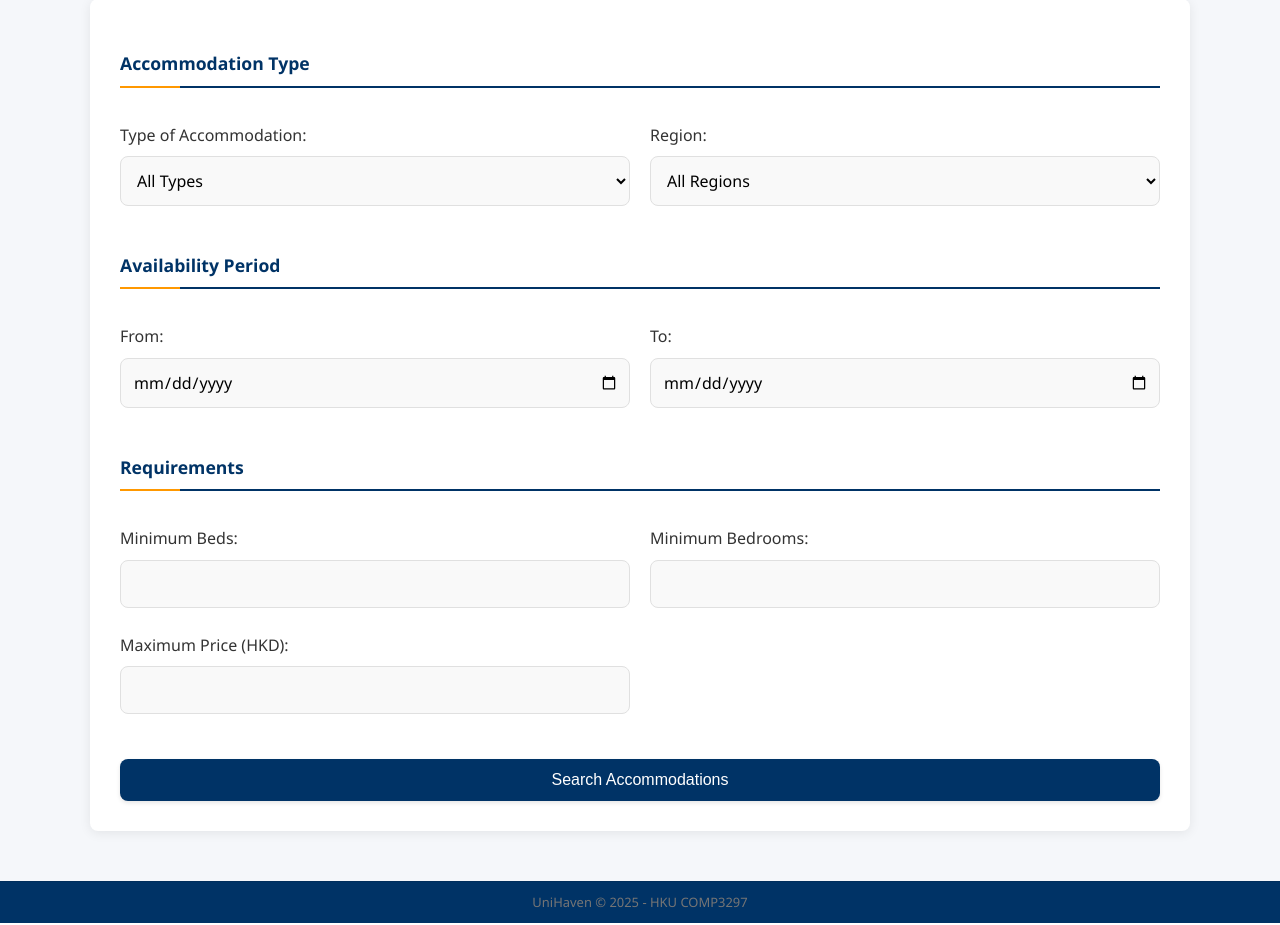
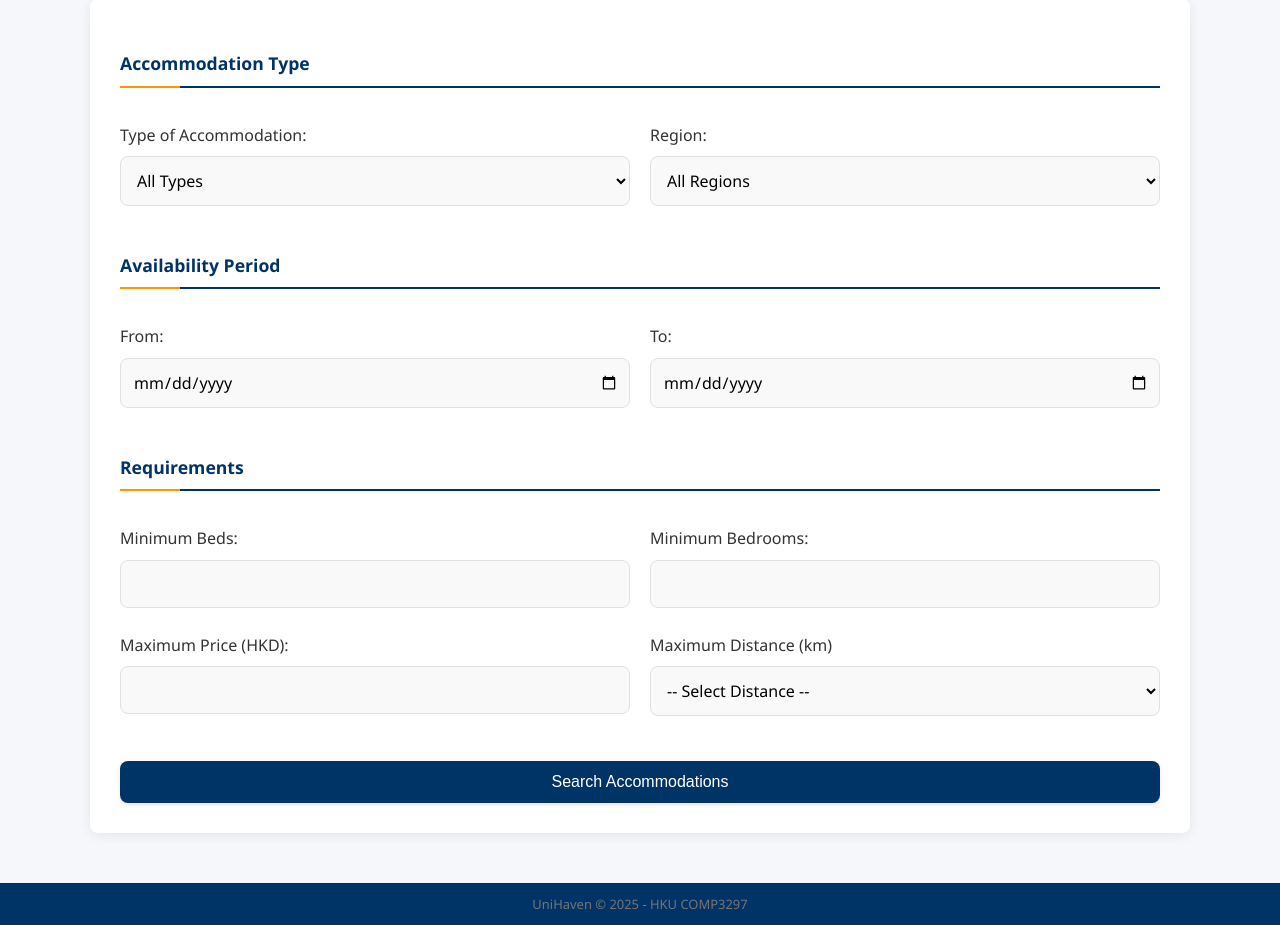
Before and after one commit to GuiyinTIAN/UniHaven, a Django app: page /search-accommodation/ in a window 1280 px wide. Shown: the part 99-1024 px from the top of the page. Run offline with Django 5.2, Linux system fonts and the light colour scheme.

Commit message:
update distance search

```diff
--- a/accommodation/templates/accommodation/search_results.html
+++ b/accommodation/templates/accommodation/search_results.html
@@ -14,9 +14,10 @@
                     <label for="type">Type of Accommodation:</label>
                     <select name="type" id="type">
                         <option value="">All Types</option>
-                        <option value="APARTMENT" {% if accommodation_type == "APARTMENT" %}selected{% endif %}>Apartment</option>
-                        <option value="HOUSE" {% if accommodation_type == "HOUSE" %}selected{% endif %}>House</option>
-                        <option value="HOSTEL" {% if accommodation_type == "HOSTEL" %}selected{% endif %}>Hostel</option>
+                        <option value="APARTMENT">Apartment
+                        </option>
+                        <option value="HOUSE">House</option>
+                        <option value="HOSTEL">Hostel</option>
                     </select>
                 </div>
 
@@ -24,16 +25,17 @@
                     <label for="region">Region:</label>
                     <select name="region" id="region">
                         <option value="">All Regions</option>
-                        <option value="HK" {% if region == "HK" %}selected{% endif %}>Hong Kong Island</option>
-                        <option value="KL" {% if region == "KL" %}selected{% endif %}>Kowloon</option>
-                        <option value="NT" {% if region == "NT" %}selected{% endif %}>New Territories</option>
+                        <option value="HK">Hong Kong Island</option>
+                        <option value="KL">Kowloon</option>
+                        <option value="NT">New Territories</option>
                     </select>
                 </div>
 
                 <div class="section-title">Availability Period</div>
                 <div class="form-group">
                     <label for="available_from">From:</label>
-                    <input type="date" name="available_from" id="available_from" value="{{ available_from|date:'Y-m-d' }}">
+                    <input type="date" name="available_from" id="available_from"
+                        value="{{ available_from|date:'Y-m-d' }}">
                 </div>
 
                 <div class="form-group">
@@ -56,7 +58,16 @@
                     <label for="max_price">Maximum Price (HKD):</label>
                     <input type="number" name="max_price" id="max_price" value="{{ max_price }}" min="0">
                 </div>
-
+                <div class="form-group">
+                    <label for="distance">Maximum Distance (km)</label>
+                    <select id="distance" name="distance">
+                        <option value="">-- Select Distance --</option>
+                        <option value="1">1 km</option>
+                        <option value="5">5 km</option>
+                        <option value="10">10 km</option>
+                        <option value="20">20 km</option>
+                    </select>
+                </div>
                 <div class="submit-row">
                     <button type="submit" class="btn btn-primary btn-full">Search Accommodations</button>
                 </div>
@@ -121,7 +132,7 @@ async function cancelReservation(accommodationId) {
             alert('An error occurred while canceling the reservation.');
         }
     }
-document.addEventListener('DOMContentLoaded', function() {
+    document.addEventListener('DOMContentLoaded', function () {
         const today = new Date();
         const yyyy = today.getFullYear();
         const mm = String(today.getMonth() + 1).padStart(2, '0');
@@ -134,7 +145,7 @@ document.addEventListener('DOMContentLoaded', function() {
         const toDateInput = document.getElementById('available_to');
         toDateInput.min = todayFormatted;
 
-    fromDateInput.addEventListener('change', function() {
+        fromDateInput.addEventListener('change', function () {
             if (fromDateInput.value) {
                 toDateInput.min = fromDateInput.value;
 
@@ -146,7 +157,7 @@ document.addEventListener('DOMContentLoaded', function() {
         });
 
         // Add validation for the "To" date input
-    toDateInput.addEventListener('change', function() {
+        toDateInput.addEventListener('change', function () {
             if (toDateInput.value && fromDateInput.value && fromDateInput.value > toDateInput.value) {
                 alert('The end date must be after the start date.');
                 toDateInput.value = fromDateInput.value;
--- a/accommodation/views.py
+++ b/accommodation/views.py
@@ -5,8 +5,12 @@ from django.conf import settings
 from .models import Accommodation
 from .forms import AccommodationForm
 from django.utils.dateparse import parse_date
-from django.db.models import Q
+from django.db.models import Q, F, Func, FloatField, ExpressionWrapper
 from django.urls import reverse
+import math
+
+HKU_LATITUDE = 22.28143  # 香港大学的纬度
+HKU_LONGITUDE = 114.14006  # 香港大学的经度
 
 def index(request):
     """首页视图函数"""
@@ -135,7 +139,7 @@ def add_accommodation(request):
     return render(request, 'accommodation/add_accommodation.html', {'form': form})
 
 def list_accommodation(request):
-    """列出所有住宿信息"""
+    """列出所有住宿信息，并支持根据距离筛选"""
     accommodations = Accommodation.objects.all()
     accommodation_type = request.GET.get("type", "")
     region = request.GET.get("region", "")
@@ -144,12 +148,18 @@ def list_accommodation(request):
     min_beds = request.GET.get("min_beds", "")
     min_bedrooms = request.GET.get("min_bedrooms", "")
     max_price = request.GET.get("max_price", "")
+    max_distance = request.GET.get("distance", "")  # 最大距离（公里）
+    order_by_distance = request.GET.get("order_by_distance", "false").lower() == "true"
 
-    # 过滤条件
+    # 过滤房源类型
     if accommodation_type:
         accommodations = accommodations.filter(type=accommodation_type)
+
+    # 过滤地区
     if region:
         accommodations = accommodations.filter(region=region)
+
+    # 过滤日期范围
     if available_from and available_to:
         try:
             available_from = parse_date(available_from)
@@ -160,17 +170,57 @@ def list_accommodation(request):
                 )
         except ValueError:
             pass
+
+    # 过滤床位数
     if min_beds:
         accommodations = accommodations.filter(beds__gte=min_beds)
+
+    # 过滤卧室数
     if min_bedrooms:
         accommodations = accommodations.filter(bedrooms__gte=min_bedrooms)
+
+    # 过滤价格
     if max_price:
         accommodations = accommodations.filter(price__lte=max_price)
+
+    # 根据距离计算并筛选
+    accommodations = accommodations.annotate(
+        distance=ExpressionWrapper(
+            Func(
+                Func(
+                    (F('longitude') - HKU_LONGITUDE) * math.pi / 180 *
+                    Func((F('latitude') + HKU_LATITUDE) / 2 * math.pi / 180, function='COS'),
+                    function='POW',
+                    template="%(function)s(%(expressions)s, 2)"
+                ) +
+                Func(
+                    (F('latitude') - HKU_LATITUDE) * math.pi / 180,
+                    function='POW',
+                    template="%(function)s(%(expressions)s, 2)"
+                ),
+                function='SQRT',
+            ) * 6371,  # 地球半径（公里）
+            output_field=FloatField(),
+        )
+    )
+
+    # 根据最大距离筛选
+    if max_distance:
+        try:
+            max_distance = float(max_distance)
+            accommodations = accommodations.filter(distance__lte=max_distance)
+        except ValueError:
+            pass
+
+    # 按距离排序
+    if order_by_distance:
+        accommodations = accommodations.order_by('distance')
 
     # 返回 JSON 或 HTML 响应
     if request.headers.get('Accept') == 'application/json':
         accommodations_data = list(accommodations.values(
-            'id', 'title', 'description', 'type', 'price', 'beds', 'bedrooms', 'available_from', 'available_to', 'region'
+            'id', 'title', 'description', 'type', 'price', 'beds', 'bedrooms',
+            'available_from', 'available_to', 'region', 'distance'
         ))
         return JsonResponse({'accommodations': accommodations_data})
 
@@ -183,6 +233,8 @@ def list_accommodation(request):
         'min_beds': min_beds,
         'min_bedrooms': min_bedrooms,
         'max_price': max_price,
+        'max_distance': max_distance,
+        'order_by_distance': order_by_distance,
     })
 
 def search_accommodation(request):
```
Also changed, not shown: accommodation/apps.py (+8 -0 lines), accommodation/templates/accommodation/accommodation_list.html (+15 -0 lines), README.md, README_CN.md (added), db.sqlite3. Lines whose indentation alone changed are shown as unchanged.
